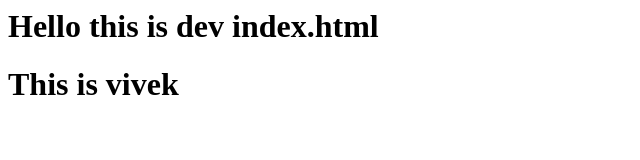
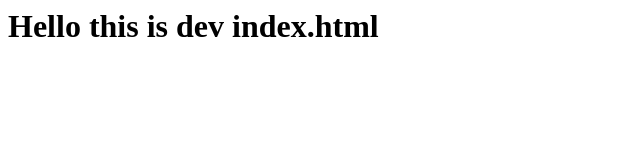
Before and after one commit to DevopsvivekS/repo1, a plain HTML site: page index.html in a window 1280 px wide. Shown: the whole page, without its empty margins (0-640 px from the left). Drawn offline with Linux system fonts and the light colour scheme.

Commit message:
Update index.html

```diff
--- a/index.html
+++ b/index.html
@@ -1,2 +1 @@
 <h1>Hello this is dev index.html</h1>
-<h1>This is vivek</h1>
```
